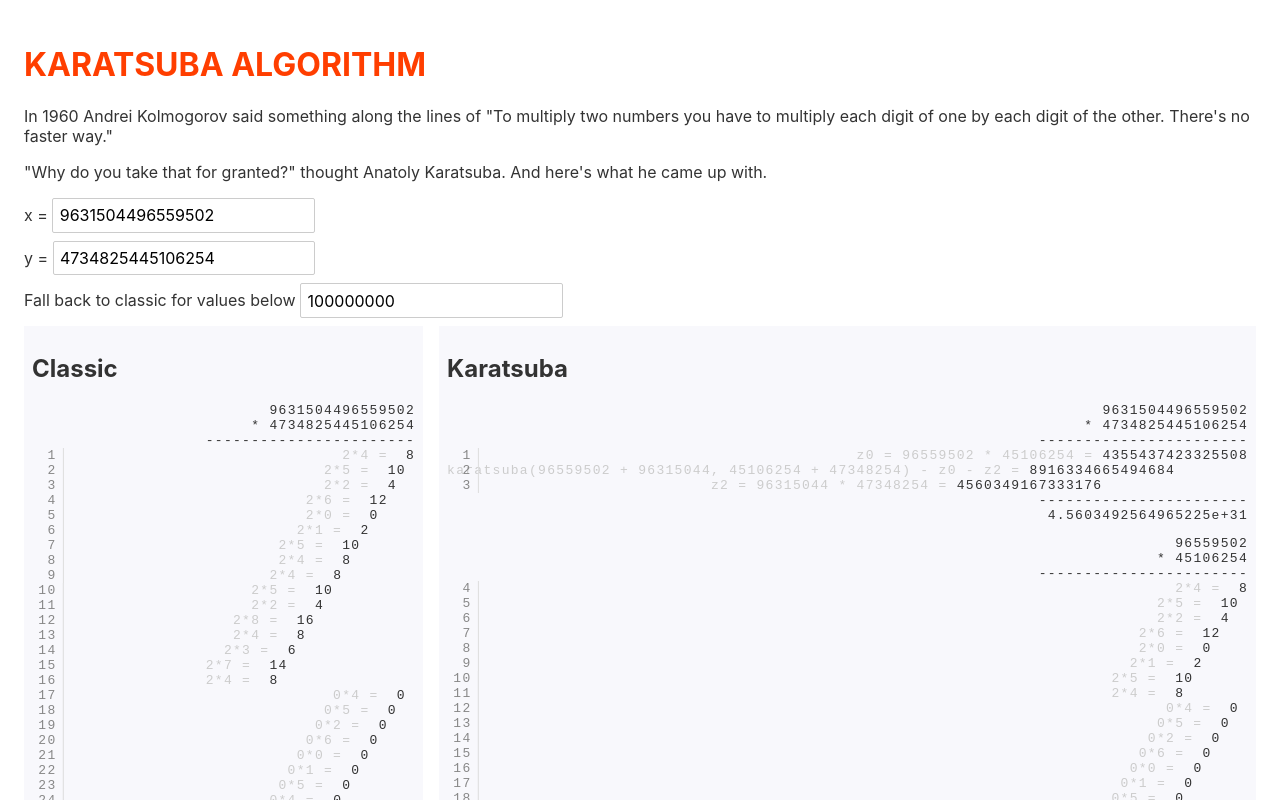
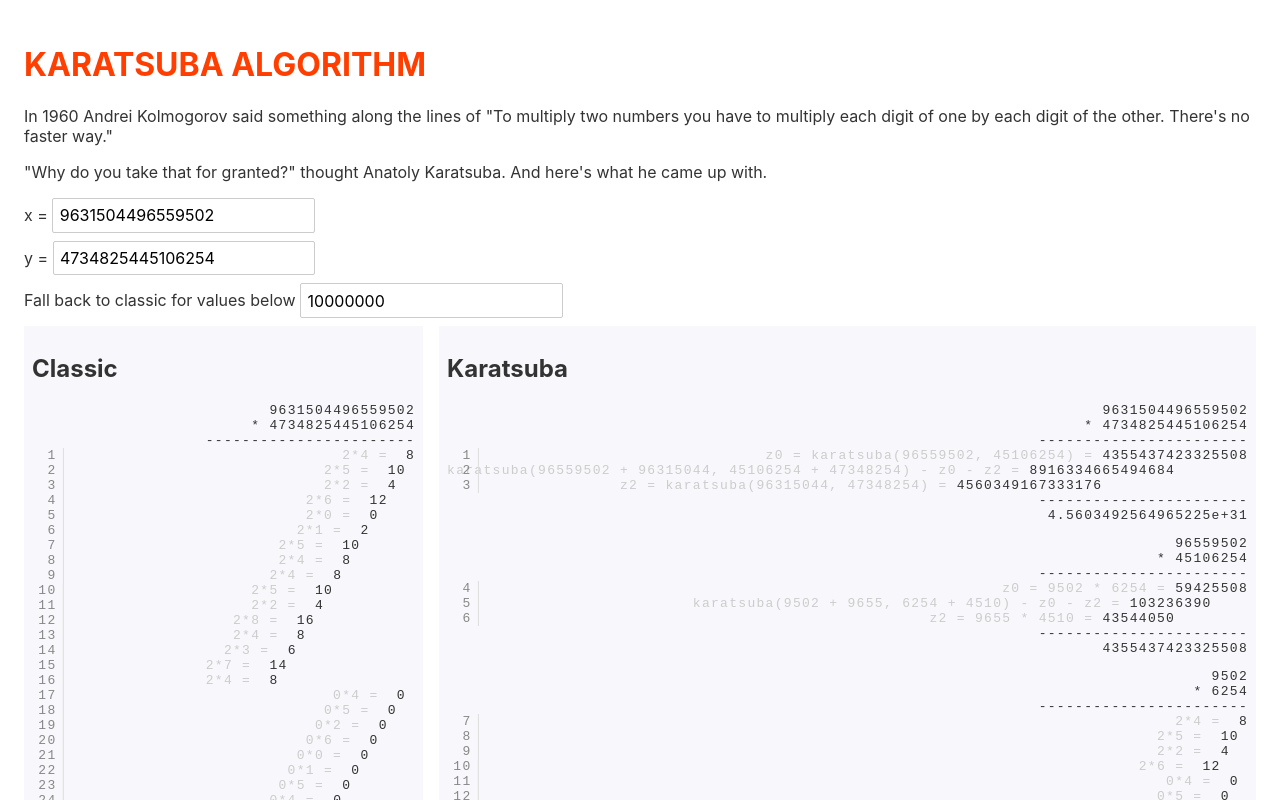
Before and after one commit to tontonsb/karatsuba, a Svelte app: page / in a window 1280 px wide. Shown: the top 800 px of the page. Built offline with nearby package versions, Linux system fonts and the light colour scheme.

Commit message:
Make cutoff reactive

```diff
--- a/src/App.svelte
+++ b/src/App.svelte
@@ -6,7 +6,7 @@
 	let x = randomInteger(1000000000000000, 10000000000000000)
 	let y = randomInteger(1000000000000000, 10000000000000000)
 
-	let cutoff = 100000000
+	let cutoff = 10000000
 </script>
 
 <main>
--- a/src/components/Karatsuba.svelte
+++ b/src/components/Karatsuba.svelte
@@ -18,13 +18,14 @@
 
 	$: result = (x > cutoff && y > cutoff) ? z2 * Math.pow(10, 2 * m) + (z1 - z2 - z0) * Math.pow(10, m) + z0 : x * y
 
-	$: z0calc = display(xSplit.lower, ySplit.lower)
+	$: z0calc = display(xSplit.lower, ySplit.lower, cutoff)
 	$: z1calc = display(
 		add(xSplit.lower, xSplit.upper),
 		add(ySplit.lower, ySplit.upper),
-		xSplit.lower + xSplit.upper < 10 || ySplit.lower + ySplit.upper < 10
+		xSplit.lower + xSplit.upper < 10 || ySplit.lower + ySplit.upper < 10,
+		cutoff,
 	)
-	$: z2calc = display(xSplit.upper, ySplit.upper)
+	$: z2calc = display(xSplit.upper, ySplit.upper, cutoff)
 
 	function split(str, position) {
 		return {
@@ -37,7 +38,7 @@
 		return a.toString() + ' + ' + b.toString()
 	}
 
-	function display(a, b) {
+	function display(a, b, cutoff) {
 		a = a.toString()
 		b = b.toString()
 
```
